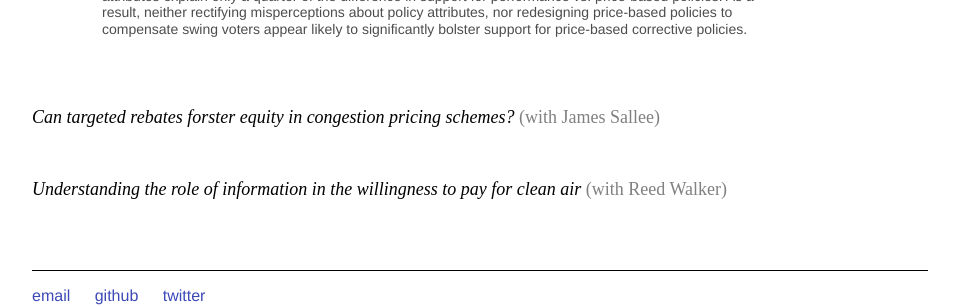
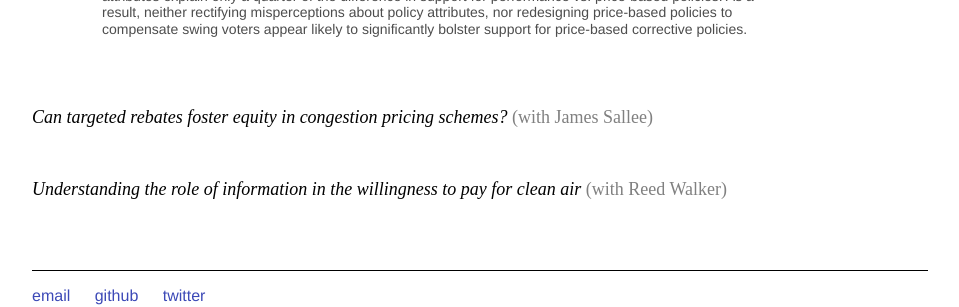
Before and after one commit to Matt-Tarduno/Matt-Tarduno.github.io, a Jekyll site: the page built from research/index.html, in a window 1280 px wide. Shown: the part 1239-1546 px from the top of the page, without its empty margins (160-1119 px from the left). Built offline with Jekyll 4.4.1, drawn with Linux system fonts in a browser that asks for light colours.

Commit message:
Update index.html

```diff
--- a/research/index.html
+++ b/research/index.html
@@ -72,7 +72,7 @@ TNC activity is unlikely to generate large net welfare gains through reduced con
 	</style>
 
 
-	<p style="font-size:18px; font-family: TimesNewRoman; color: black" > <em>Can targeted rebates forster equity in congestion pricing schemes?</em><span style="color: #808080"> (with James Sallee)</span><br>
+	<p style="font-size:18px; font-family: TimesNewRoman; color: black" > <em>Can targeted rebates foster equity in congestion pricing schemes?</em><span style="color: #808080"> (with James Sallee)</span><br>
 	<br>
 	<br>
 	<style>
```
